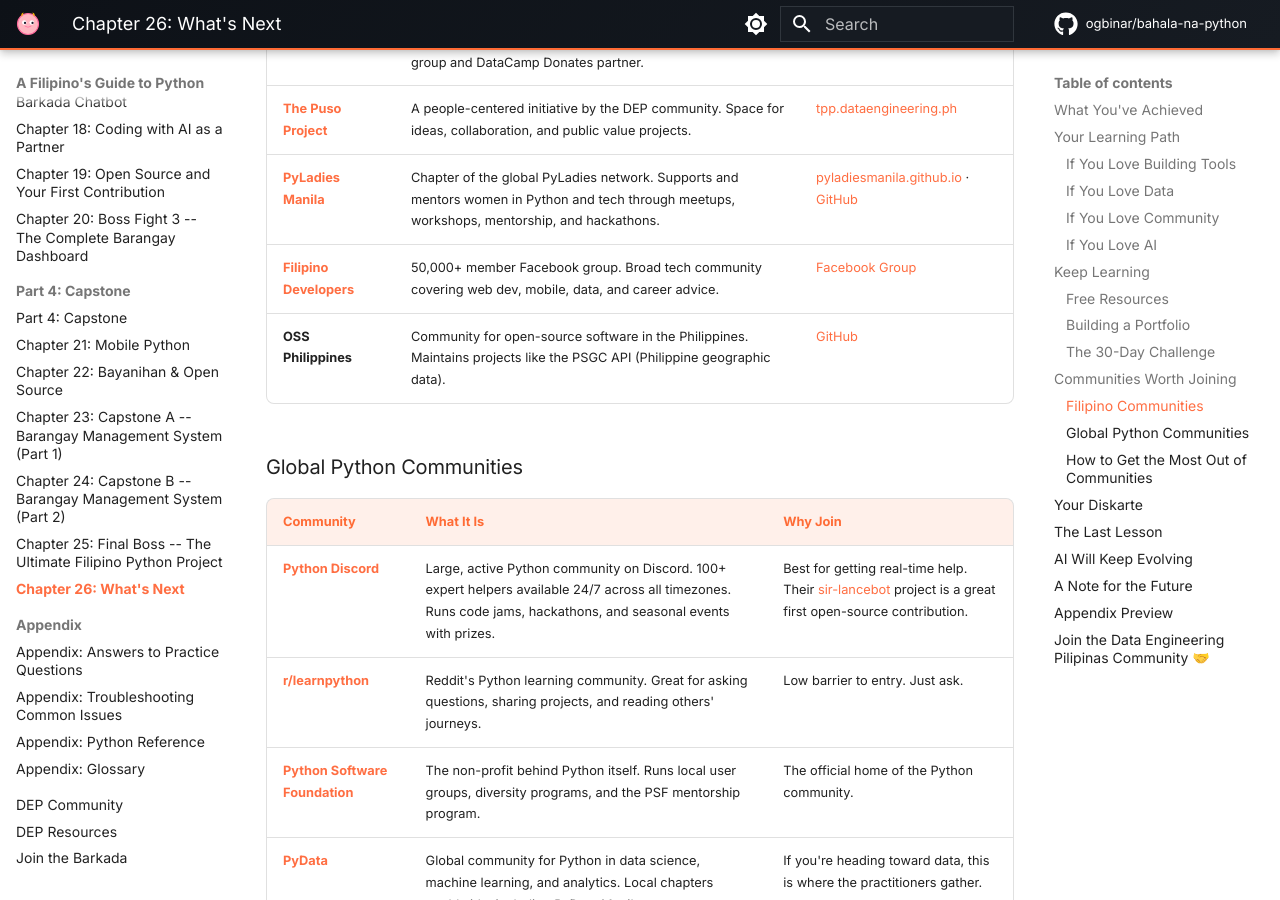
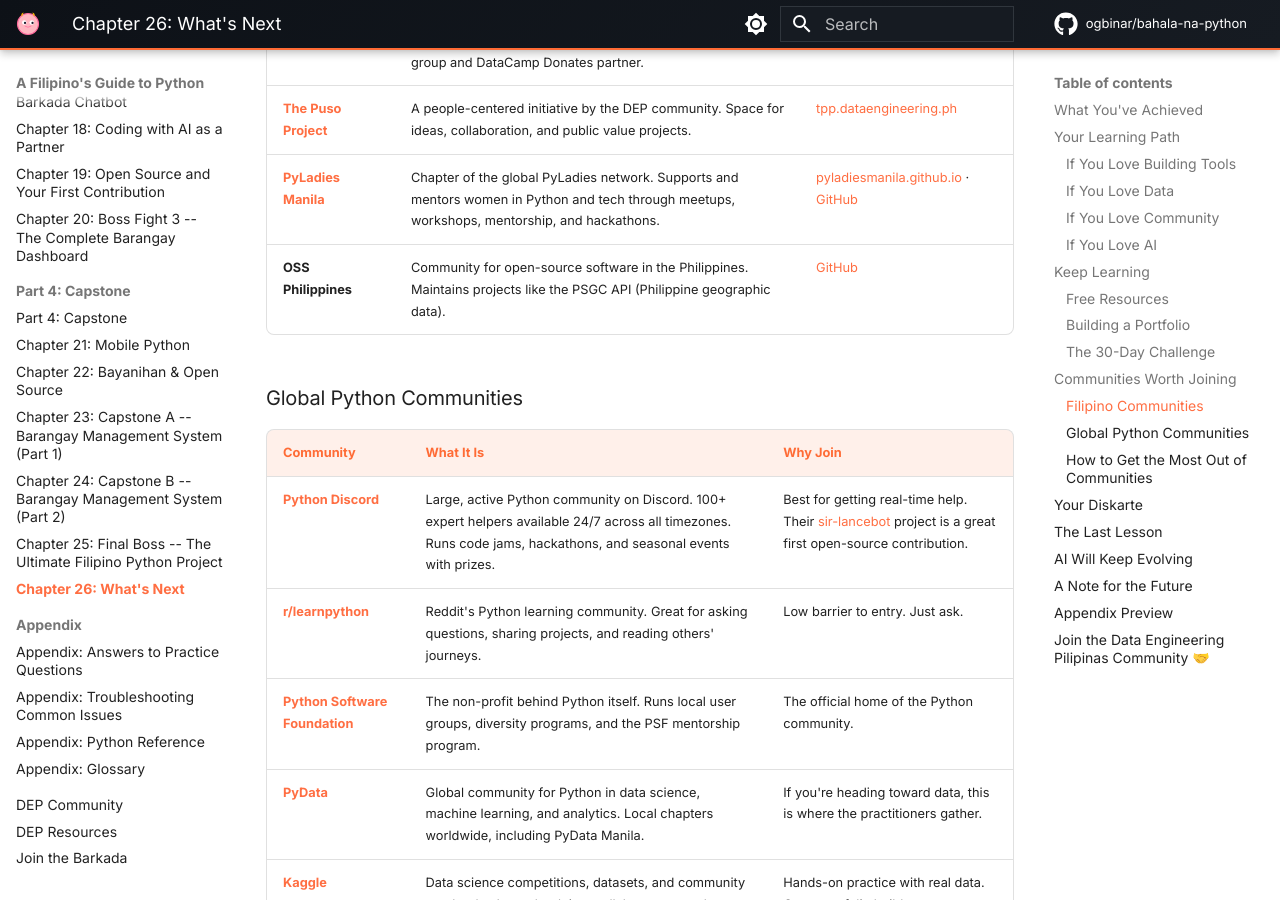
Before and after one commit to ogbinar/bahala-na-python, an MkDocs documentation site: the page built from docs/part-4-capstone/chapter-26-whats-next.md, in a window 1280 px wide and 900 px high, scrolled down 3840 px. Built offline with MkDocs 1.6.1 and Material for MkDocs 9.7.7, drawn with Linux system fonts in a browser that asks for light colours; comment, search, counter and statistics services are not loaded.

Commit message:
Trim community list

```diff
--- a/docs/part-4-capstone/chapter-26-whats-next.md
+++ b/docs/part-4-capstone/chapter-26-whats-next.md
@@ -120,7 +120,6 @@
 | **[Data Engineering Pilipinas](https://dataengineering.ph/)** | The community this book was born from. Data engineers, analysts, scientists, and learners. Study roadmaps, datasets, study groups, and the DEP Barkada Discord. Official PyData group and DataCamp Donates partner. | [dataengineering.ph](https://dataengineering.ph/) · [Discord](https://discord.com/invite/buDgydz7J9) · [Facebook](https://www.facebook.com/groups/dataengineeringpilipinas) · [Reddit](https://www.reddit.com/r/DataEngineeringPH/) |
 | **[The Puso Project](https://tpp.dataengineering.ph/)** | A people-centered initiative by the DEP community. Space for ideas, collaboration, and public value projects. | [tpp.dataengineering.ph](https://tpp.dataengineering.ph/) |
 | **[PyLadies Manila](https://pyladiesmanila.github.io/)** | Chapter of the global PyLadies network. Supports and mentors women in Python and tech through meetups, workshops, mentorship, and hackathons. | [pyladiesmanila.github.io](https://pyladiesmanila.github.io/) · [GitHub](https://github.com/pyladiesmanila) |
-| **[Filipino Developers](https://www.facebook.com/groups/filipinodevelopers)** | 50,000+ member Facebook group. Broad tech community covering web dev, mobile, data, and career advice. | [Facebook Group](https://www.facebook.com/groups/filipinodevelopers) |
 | **OSS Philippines** | Community for open-source software in the Philippines. Maintains projects like the PSGC API (Philippine geographic data). | [GitHub](https://github.com/OSSPhilippines) |
 
 ### Global Python Communities
```
